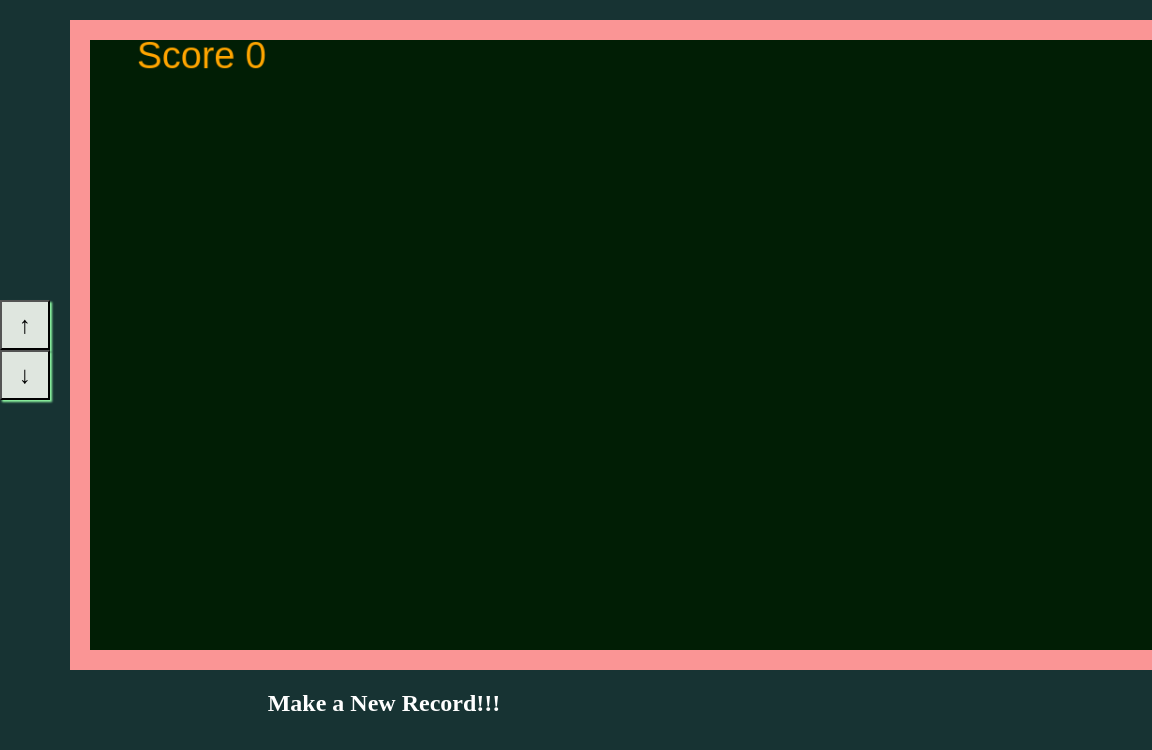
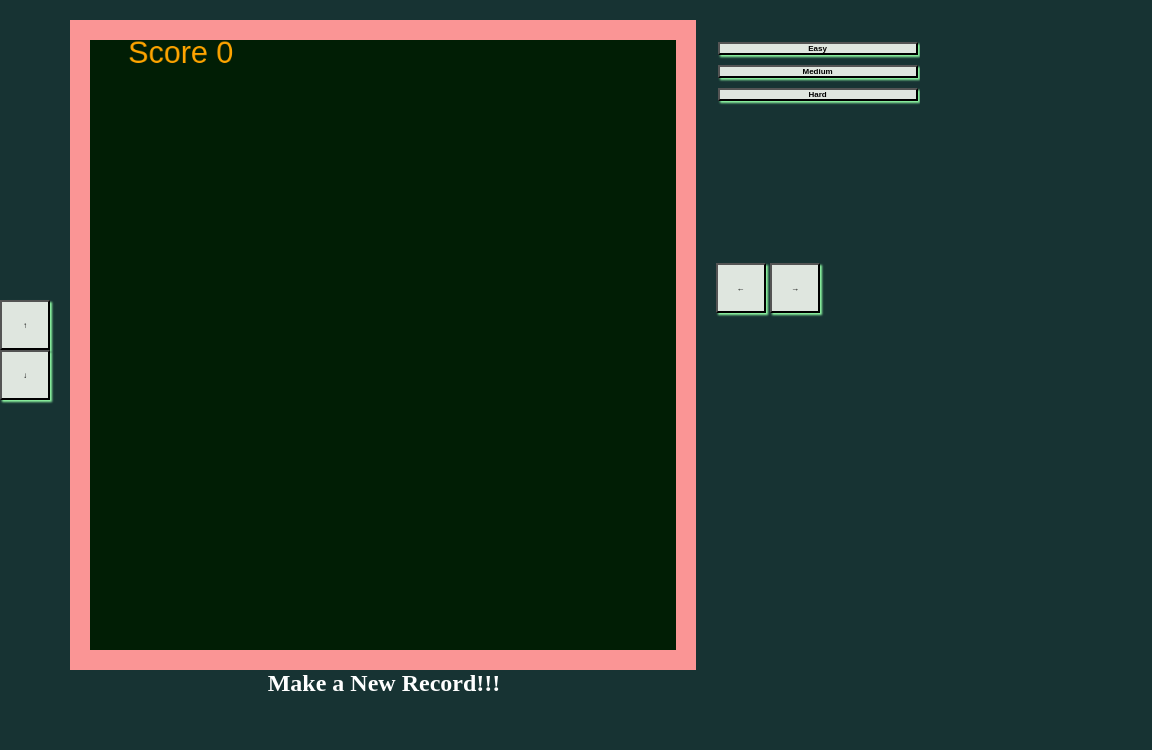
Before and after one commit to sunnykumar31/SnakeGame, a plain HTML site: page index.html in a window 768 px wide. Shown: the top 750 px of the page, 1152 px wide, since content can reach past the window. Drawn offline with Linux system fonts and the light colour scheme.

Commit message:
Try to make reponsive

```diff
--- a/index.html
+++ b/index.html
@@ -15,7 +15,7 @@
                 <span>&#8595;</span></button>
         </div>
 
-        <canvas id="canvas" width="1200" height="650" style="background-color: rgb(1, 30, 5); width:1200px;height: 650px; border: 20px solid rgb(250, 149, 149); margin: 20px; margin-bottom: 0px;" >
+        <canvas id="canvas" width="1200" height="650" style="background-color: rgb(1, 30, 5); width:1200px;height: 650px; border: 20px solid rgb(250, 149, 149); margin: 20px; margin-bottom: 0px;  display: block;" >
         </canvas>
 
         <aside>
--- a/script.js
+++ b/script.js
@@ -12,6 +12,14 @@ const up=document.getElementById('up');
 const down=document.getElementById('down');
 const right=document.getElementById('right');
 const left=document.getElementById('left')
+const arrowH1=document.querySelector('.ArrowH1');
+const arrowH2=document.querySelector('.ArrowH2');
+// arrowH1.classList.remove('ArrowH1');
+// arrowH2.classList.remove('ArrowH2');
+// right.style.display='none';
+// left.style.display='none';
+// up.style.display='none';
+// down.style.display='none';
 pen.fillStyle='yellow';
 // BackGround_audio.play();
 const cs=25;
@@ -475,6 +483,12 @@ function init(){
     });
 
 }
+function resizeCanvas() {
+    canvas.width = window.innerWidth;
+    canvas.height = window.innerHeight;
+    // Call your drawing functions here (e.g., drawShapes())
+}
+resizeCanvas()
 
 function Draw(){
     // BackGround_audio.play();
--- a/style.css
+++ b/style.css
@@ -44,7 +44,68 @@ button:hover{
     box-shadow: 2px 2px 2px rgb(1, 37, 2);
     /* transition: width 2s; */
 }
-.ArrowH1{
+
+@media screen and (min-width: 401px) and (max-width: 1200px) {
+    /* canvas{
+        width: 500;
+        height: 600;
+    }
+    container{
+        display: block;
+    } */
+    table{
+        margin: 10px auto;
+        display: flex;
+        /* justify-content: space-evenly;
+        flex-direction: column; */
+    }
+    td{
+        margin: 10px auto;
+        display: flex;
+        /* justify-content: space-evenly;
+        flex-direction: column; */
+        /* width: 200px; */
+    }
+    td:hover{
+        /* background-color: gold; */
+    }
+    button{
+        /* width: 100px; */
+        /* height: 25px; */
+        box-shadow: 2px 2px 2px rgb(141, 247, 162);
+        /* border: 0px; */
+        font-size: .5rem;
+        cursor: pointer;
+        font-weight: bolder;
+        background-color: rgb(223, 230, 223);
+    }
+    button:hover{
+        cursor: pointer;
+        color: rgb(3, 31, 3);
+        font-weight: bolder;
+        /* background-color: rgb(122, 122, 128); */
+        box-shadow: 2px 2px 2px rgb(1, 37, 2);
+        /* transition: width 2s; */
+    }
+    .ArrowH1{
+        width: 50px;
+        height: 50px;
+    }
+    .ArrowH1 button{
+        width: 25px;
+        height: 25px
+    }
+    .ArrowH2{
+        width: 50px;
+        height: 100px;
+        margin-top:50px;
+    }
+    .ArrowH2 button{
+        width: 25px;
+        height: 25px
+    }
+  }
+  .ArrowH1{
     width: 150px;
     height: 150px;
 }
```
